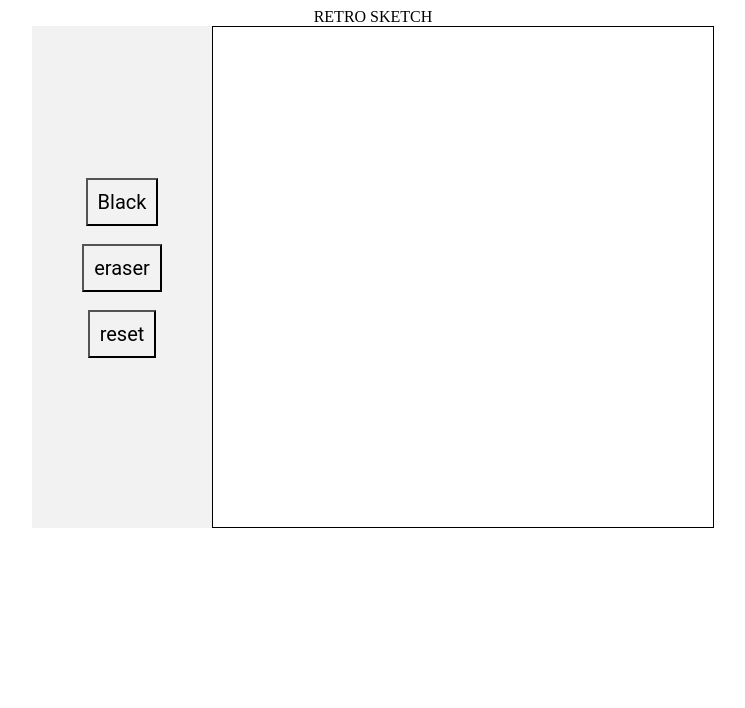
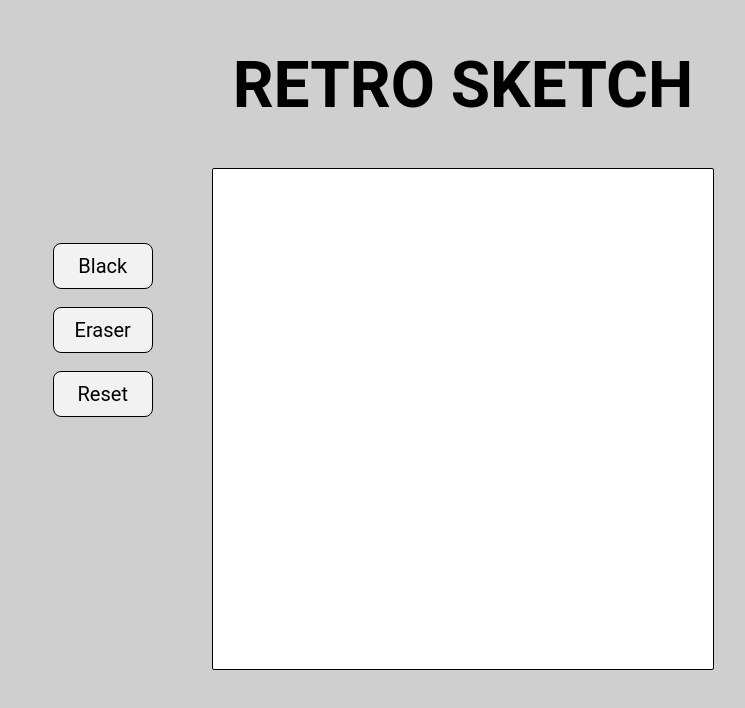
Before and after one commit to leonardommascarenhas/etch-a-sketch, a plain HTML site: page index.html in a window 1280 px wide. Shown: the whole page, without its empty margins (267-1012 px from the left). Drawn offline with Linux system fonts and the light colour scheme.

Commit message:
Atualização no CSS

```diff
--- a/index.html
+++ b/index.html
@@ -11,13 +11,13 @@
 
 <body>
     <div class="container">
-        <header class="main-title">RETRO SKETCH</header>
+        <div class="side-menu">
+            <button onclick="escolhaCor('black')">Black</button>
+            <button onclick="escolhaCor('white')" class="eraser">Eraser</button>
+            <button class="reset">Reset</button>
+        </div>
         <div class="content">
-            <div class="side-menu">
-                <button onclick="escolhaCor('black')">Black</button>
-                <button onclick="escolhaCor('white')" class="eraser">eraser</button>
-                <button class="reset">reset</button>
-            </div>
+            <header class="header">RETRO SKETCH</header>
             <div class="canva"></div>
         </div>
         <script src="./script.js"></script>
--- a/script.js
+++ b/script.js
@@ -1,10 +1,11 @@
 let color = "black";
 
 function criadorGrid(size) {
+  let ammount = size * size;
   let canva = document.querySelector(".canva");
   canva.style.gridTemplateColumns = `repeat(${size} , 1fr)`;
   canva.style.gridTemplateRows = `repeat(${size} , 1fr)`;
-  for (let i = 0; i < 256; i++) {
+  for (let i = 0; i < ammount; i++) {
     let pixel = document.createElement("div");
     pixel.addEventListener("mousemove", mudacor);
     pixel.backgroundColor = "white";
@@ -21,8 +22,8 @@ function escolhaCor(escolha) {
 function limpar() {
   let canva = document.querySelector(".canva");
   canva.innerHTML = "";
-  criadorGrid(16);
+  criadorGrid(24);
 }
 const botao = document.querySelector(".reset");
 botao.addEventListener("click", limpar);
-criadorGrid(16);
+criadorGrid(24);
--- a/style.css
+++ b/style.css
@@ -1,8 +1,14 @@
+body {
+  background-color: rgb(207, 207, 207);
+}
+
 .canva {
   height: 500px;
   width: 500px;
   display: grid;
   border: 1px solid black;
+  background-color: white;
+  border-radius: 2px;
 }
 
 .pixel {
@@ -11,12 +17,15 @@
 
 .container {
   display: flex;
-  flex-direction: column;
+  justify-content: center;
   align-items: center;
+  min-width: 700px;
 }
 
 .content {
   display: flex;
+  align-items: center;
+  flex-direction: column;
 }
 
 .side-menu {
@@ -25,12 +34,23 @@
   justify-content: center;
   align-items: center;
   width: 180px;
-  background-color: #f2f2f2;
+  background-color: inherit;
+}
+
+.header {
+  height: 10vh;
+  margin: 5vh;
+  font-size: 4em;
+  font-family: "Roboto", sans-serif;
+  font-weight: bold;
+  color: #000000;
 }
 
 button {
   background-color: #f2f2f2;
-  border: 1 px solid black;
+  width: 100px;
+  border: 1px solid black;
+  border-radius: 8px;
   padding: 10px;
   font-size: 20px;
   margin-bottom: 18px;
```
